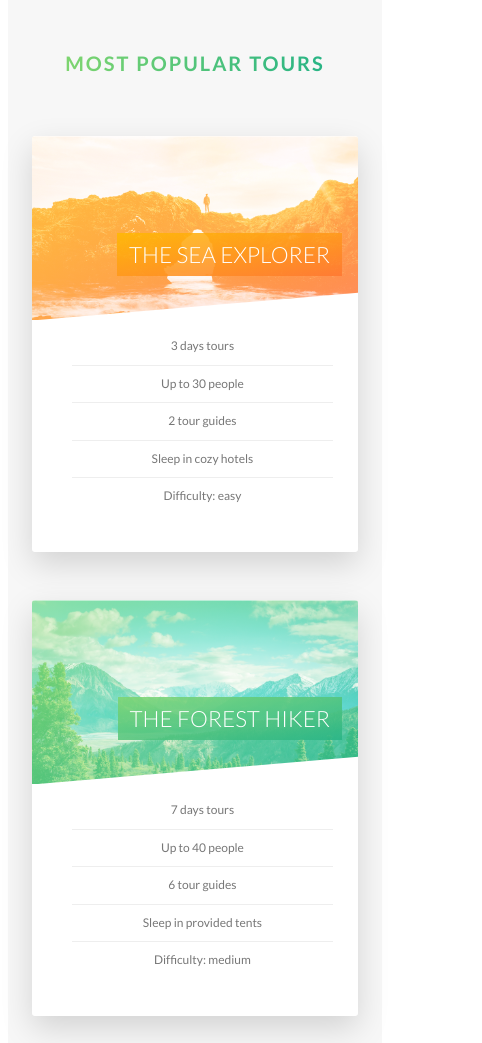
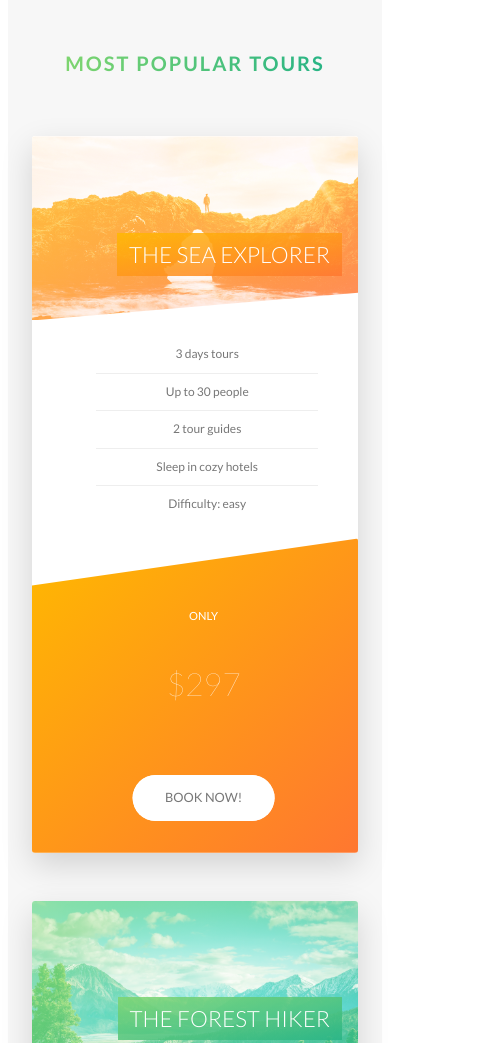
Before and after one commit to Yassineaiss/Natours-Project, a website: page index.html in a window 390 px wide. Shown: the part 2660-3703 px from the top of the page, 482 px wide, since content can reach past the window. Drawn offline with Linux system fonts and the light colour scheme.

Commit message:
Writing Media Queries for Tours, Stories a,d Booking Sections

```diff
--- a/sass/components/_card.scss
+++ b/sass/components/_card.scss
@@ -128,12 +128,6 @@
         );
       }
 
-
-
-
-
-
-
   }
   &__details {
     ul {
@@ -174,4 +168,61 @@
     font-size: 6rem;
     font-weight: 100;
   }
+
+
+
+
+
+
+  @include respond(tab-port){
+
+
+      height: auto ;
+      border-radius: 3px;
+      background-color: $color-white ;
+      box-shadow: 0 1.5rem 4rem rgba($color-black, 0.15);
+      &__side {
+        height: auto;
+       position: relative;
+       box-shadow:none ;
+
+      &--back {
+          transform: rotateY(0);
+          clip-path: polygon(0 15%, 100% 0 ,100% 100% , 0 100%) ;
+
+        }
+      }
+
+      &:hover &__side--front {
+        transform: rotateY(0);
+      }
+
+      &__details{
+        padding: 1rem 3rem;
+      }
+
+
+      //Back side Styling
+      &__cta {
+        position: relative;
+        top: 0%;
+        left: 00%;
+        transform: translate(0);
+        width: 100%;
+        padding: 7rem 4rem 4rem;
+        transform: translateX(-6%);
+
+      }
+      &__price-box {
+
+        margin-bottom: 8rem;
+      }
+
+      &__price-value {
+        font-size: 4rem;
+
+      }
+
+
+  }
 }
--- a/sass/components/_from.scss
+++ b/sass/components/_from.scss
@@ -15,6 +15,10 @@
     width: 70%;
     display: block;
     transition: all .3s;
+    // @include respond (tab-port){
+    //   width: 100%;
+
+    // }
 
    &:focus {
     outline: none;
@@ -50,6 +54,11 @@ transform: translateY(-4rem);
   &__radio-group{
     width: 49%;
     display: inline-block;
+
+    @include respond (tab-port){
+      width: 100%;
+      margin-bottom:2rem ;
+    }
   }
   &__radio-input{
     display: none;
--- a/sass/components/_story.scss
+++ b/sass/components/_story.scss
@@ -1,5 +1,5 @@
 .story{
-    widows: 75%;
+    width: 75%;
     margin: 0 auto;
     box-shadow: 0 3rem 6rem rgba($color-black,  .1);
     background-color: rgba($color-white, 0.6) ;
@@ -8,7 +8,14 @@
     padding-left: 9rem;
     font-size: $default-font-size ;
     transform: skewX(-12deg);
-
+ @include respond(tab-port){
+   width: 100%;
+     padding: 4rem;
+     padding-left: 7rem;
+ }
+@include respond(Phone){
+    transform: skewX(0);
+}
 
 
     &__shape{
@@ -20,10 +27,12 @@
         shape-outside:         circle(50% at 50% 50%);
         clip-path:             circle(50% at 50% 50%);
         clip-path:             circle(50% at 50% 50%);
-        transform: translateX(-3rem) skewX(12deg);;
+        transform: translateX(-3rem) skewX(12deg);
         position: relative;
 
-
+        @include respond (Phone){
+            transform:  translateX(-3rem) skewX(0);
+        }
 
     }
     &__img{
@@ -35,6 +44,13 @@
     }
     &__text{
         transform: skewX(12deg);
+        @include respond(Phone){
+            transform:   skewX(0) ;
+        }
+
+
+
+
     }
     &__caption{
         position: absolute;
--- a/sass/pages/home.scss
+++ b/sass/pages/home.scss
@@ -61,11 +61,31 @@
                                                 url(../img/nat-10.jpg);
   background-size: 100%;
   border-radius: 3px;
-  box-shadow: 0 1.5rem 4rem rgba($color-black ,  .15);
-  height: 50rem;
+  box-shadow: 0 1.5rem 4rem rgba($color-black ,  .2);
+
+  @include respond(tab-land){
+    background-image: linear-gradient(105deg ,
+    rgba($color-white,.9 ) 0% ,
+    rgba($color-white,.9 ) 65% ,
+    transparent 65%),
+    url(../img/nat-10.jpg);
+    background-size: cover;
+  }
+  @include respond(tab-port){
+    background-image: linear-gradient(to right ,
+    rgba($color-white,.9 ) 0% ,
+    rgba($color-white,.9 ) 100% ),
+    url(../img/nat-10.jpg);
+  }
 
   &__form{
     width: 50%;
     padding: 6rem;
+    @include respond(tab-land){
+      width: 65%;
+    }
+    @include respond(tab-port){
+      width: 100%;
+    }
   }
 }
```
Also changed, not shown: css/style.css.
